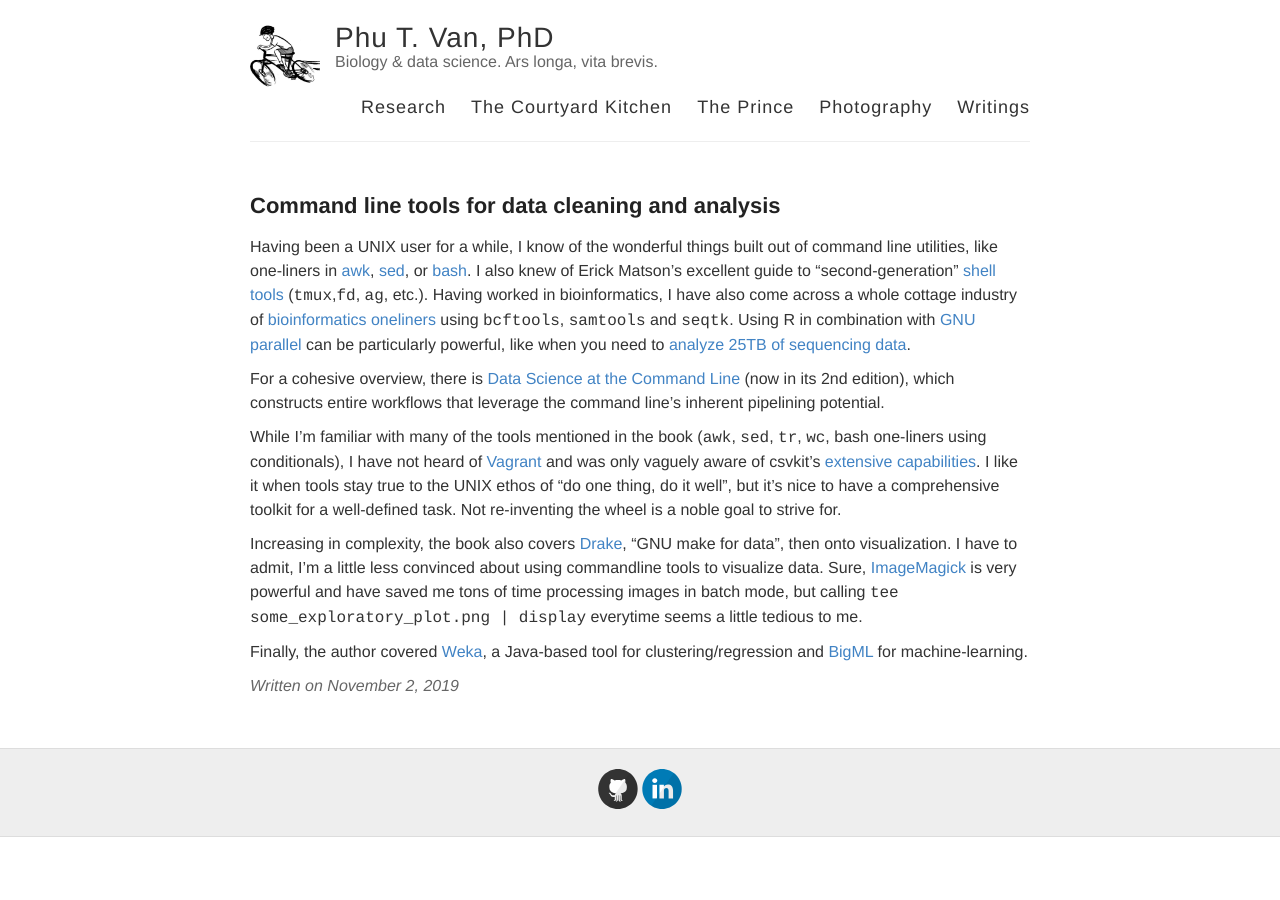
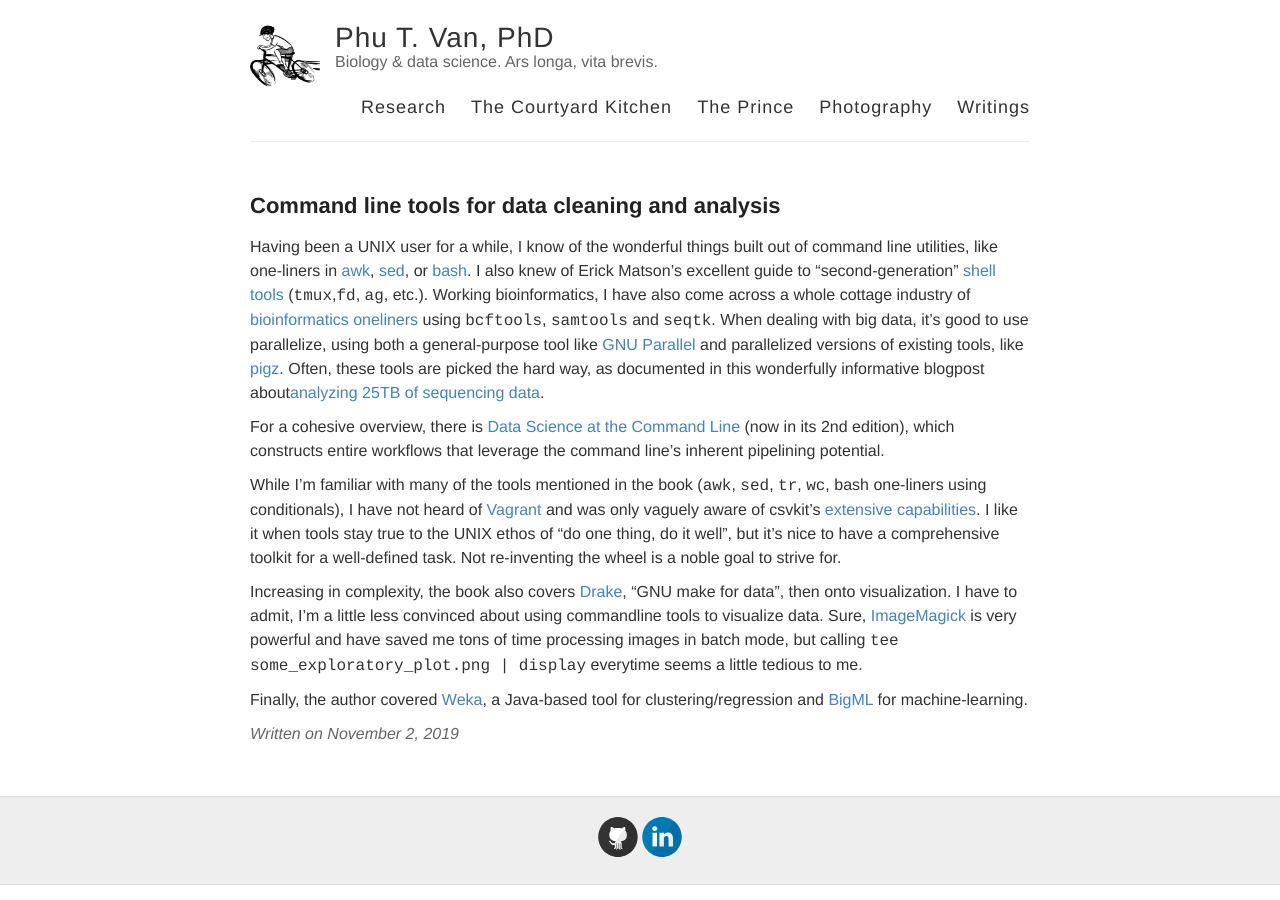
Before and after one commit to ptvan/ptvan.github.io, a Jekyll site: the page built from _posts/2019-11-02-command-line-tools.md, in a window 1280 px wide. Built offline with Jekyll 4.4.1, drawn with Linux system fonts in a browser that asks for light colours.

Commit message:
reorg, link to pigz

```diff
--- a/_posts/2019-11-02-command-line-tools.md
+++ b/_posts/2019-11-02-command-line-tools.md
@@ -3,7 +3,7 @@
 title: Command line tools for data cleaning and analysis
 ---
 
-Having been a UNIX user for a while, I know of the wonderful things built out of command line utilities, like one-liners in [awk](https://catonmat.net/awk-one-liners-explained-part-one), [sed](https://catonmat.net/sed-one-liners-explained-part-one), or [bash](http://www.bashoneliners.com). I also knew of Erick Matson's excellent guide to "second-generation" [shell tools](http://erick.matsen.org/2020/01/04/2nd-gen-interactive-shell.html) (`tmux`,`fd`, `ag`, etc.). Having worked in bioinformatics, I have also come across a whole cottage industry of [bioinformatics oneliners](https://github.com/stephenturner/oneliners) using `bcftools`, `samtools` and `seqtk`. Using R in combination with [GNU parallel](https://www.gnu.org/software/parallel/) can be particularly powerful, like when you need to [analyze 25TB of sequencing data](https://livefreeordichotomize.com/2019/06/04/using_awk_and_r_to_parse_25tb/).
+Having been a UNIX user for a while, I know of the wonderful things built out of command line utilities, like one-liners in [awk](https://catonmat.net/awk-one-liners-explained-part-one), [sed](https://catonmat.net/sed-one-liners-explained-part-one), or [bash](http://www.bashoneliners.com). I also knew of Erick Matson's excellent guide to "second-generation" [shell tools](http://erick.matsen.org/2020/01/04/2nd-gen-interactive-shell.html) (`tmux`,`fd`, `ag`, etc.). Working bioinformatics, I have also come across a whole cottage industry of [bioinformatics oneliners](https://github.com/stephenturner/oneliners) using `bcftools`, `samtools` and `seqtk`. When dealing with big data, it's good to use parallelize, using both a general-purpose tool like [GNU Parallel](https://www.gnu.org/software/parallel/) and parallelized versions of existing tools, like [pigz](https://zlib.net/pigz/). Often, these tools are picked the hard way, as documented in this wonderfully informative blogpost about[analyzing 25TB of sequencing data](https://livefreeordichotomize.com/2019/06/04/using_awk_and_r_to_parse_25tb/).
 
 For a cohesive overview, there is [Data Science at the Command Line](https://www.datascienceatthecommandline.com/) (now in its 2nd edition), which constructs entire workflows that leverage the command line's inherent pipelining potential.
 
```
